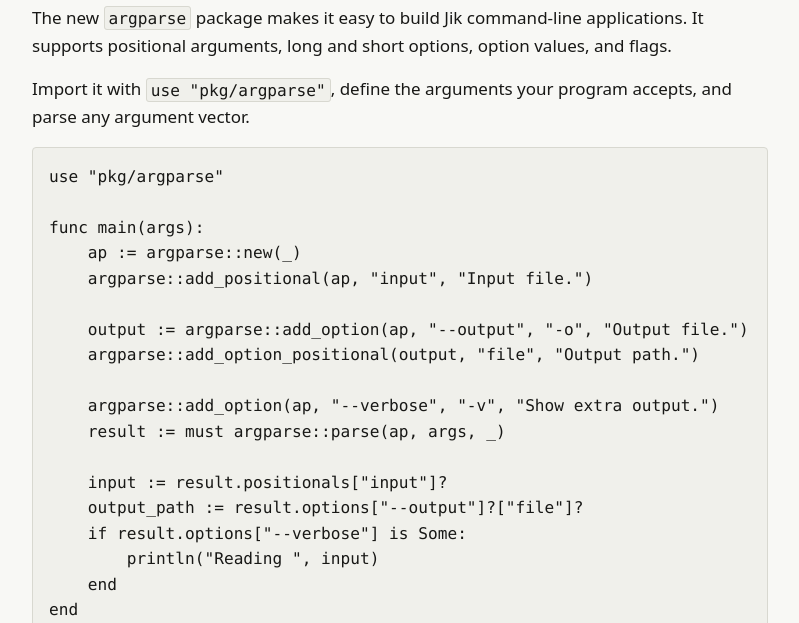
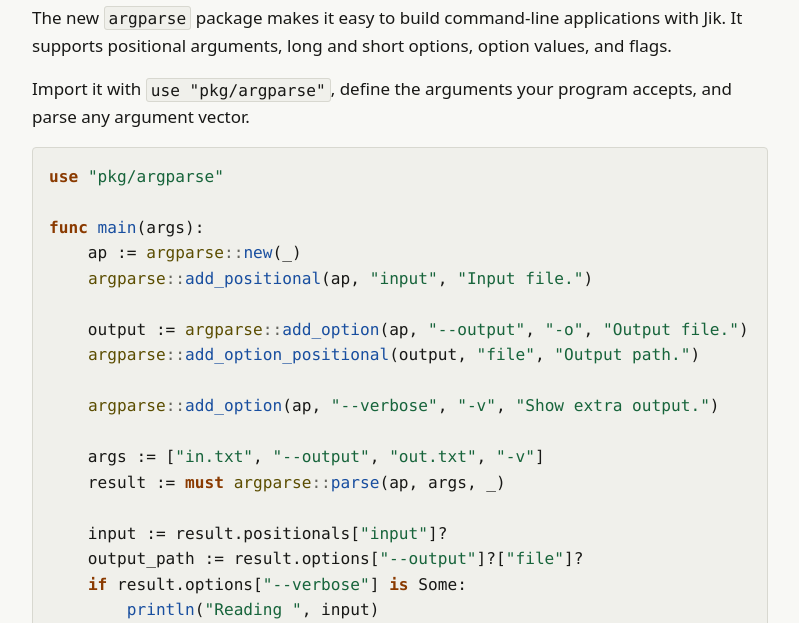
Before and after one commit to jik-lang/website, a website: page news/argparse.html in a window 1280 px wide. Shown: the part 169-792 px from the top of the page, without its empty margins (240-1039 px from the left). Drawn offline with Linux system fonts and the light colour scheme.

Commit message:
Fix example

```diff
--- a/news/argparse.html
+++ b/news/argparse.html
@@ -27,8 +27,8 @@
         <p class="news-date">Published <time datetime="2026-07-21">July 21, 2026</time></p>
         <h1>Argparse package now available</h1>
         <p>
-          The new <code>argparse</code> package makes it easy to build Jik
-          command-line applications. It supports positional arguments,
+          The new <code>argparse</code> package makes it easy to build
+          command-line applications with Jik. It supports positional arguments,
           long and short options, option values, and flags.
         </p>
         <p>
@@ -45,12 +45,15 @@ func main(args):
     argparse::add_option_positional(output, "file", "Output path.")
 
     argparse::add_option(ap, "--verbose", "-v", "Show extra output.")
+
+    args := ["in.txt", "--output", "out.txt", "-v"]
     result := must argparse::parse(ap, args, _)
 
     input := result.positionals["input"]?
     output_path := result.options["--output"]?["file"]?
     if result.options["--verbose"] is Some:
         println("Reading ", input)
+        println("Writing to ", output_path)
     end
 end</code></pre>
         <p class="links">
@@ -69,5 +72,6 @@ end</code></pre>
         </span>
       </div>
     </footer>
+    <script src="../script.js"></script>
   </body>
 </html>
```
